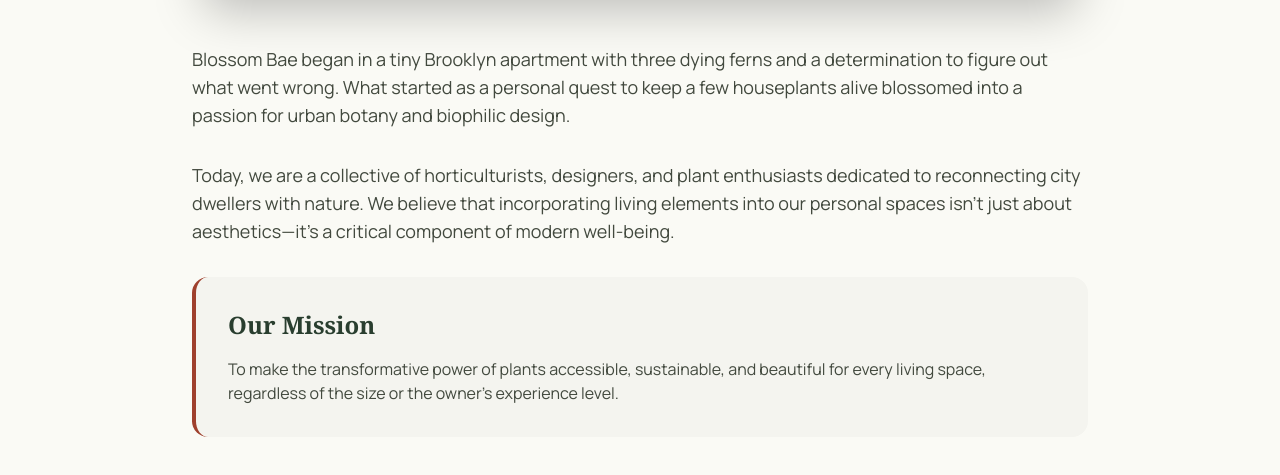
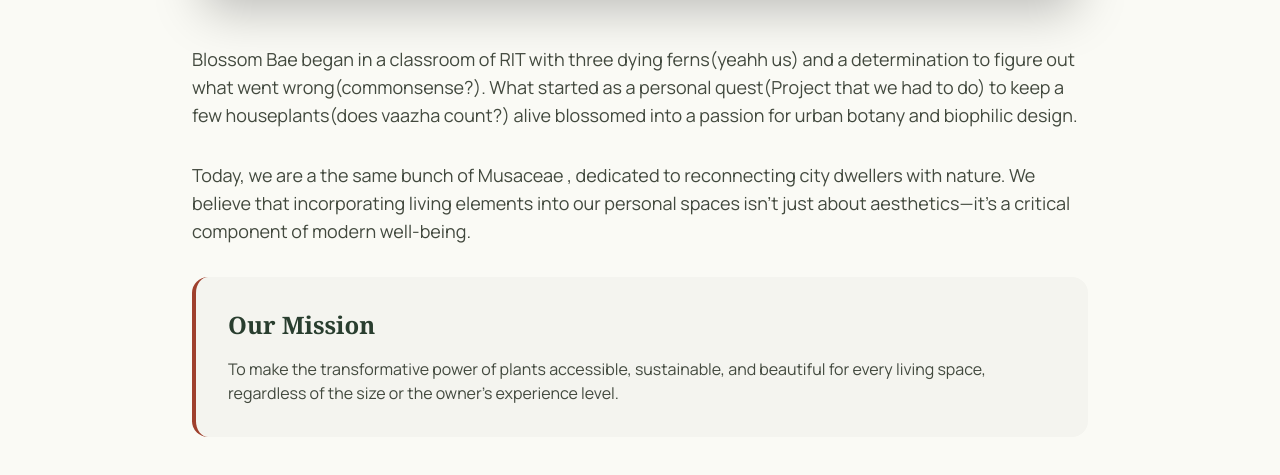
Before and after one commit to horrid-nikki/horrid-nikki.github.io, a plain HTML site: page about.html in a window 1280 px wide. Shown: the part 595-1070 px from the top of the page. Drawn offline with nearby package versions, Linux system fonts and the light colour scheme.

Commit message:
Update about.html

```diff
--- a/about.html
+++ b/about.html
@@ -55,10 +55,10 @@
 
             <div class="space-y-8 text-lg text-on-surface-variant">
                 <p>
-                    Blossom Bae began in a tiny Brooklyn apartment with three dying ferns and a determination to figure out what went wrong. What started as a personal quest to keep a few houseplants alive blossomed into a passion for urban botany and biophilic design.
+                    Blossom Bae began in a classroom of RIT with three dying ferns(yeahh us) and a determination to figure out what went wrong(commonsense?). What started as a personal quest(Project that we had to do) to keep a few houseplants(does vaazha count?) alive blossomed into a passion for urban botany and biophilic design.
                 </p>
                 <p>
-                    Today, we are a collective of horticulturists, designers, and plant enthusiasts dedicated to reconnecting city dwellers with nature. We believe that incorporating living elements into our personal spaces isn't just about aesthetics—it's a critical component of modern well-being.
+                    Today, we are a the same bunch of Musaceae , dedicated to reconnecting city dwellers with nature. We believe that incorporating living elements into our personal spaces isn't just about aesthetics—it's a critical component of modern well-being.
                 </p>
                 <div class="bg-surface-container-low p-8 rounded-2xl border-l-4 border-secondary my-12">
                     <h3 class="text-2xl font-headline font-bold text-primary mb-4">Our Mission</h3>
```
